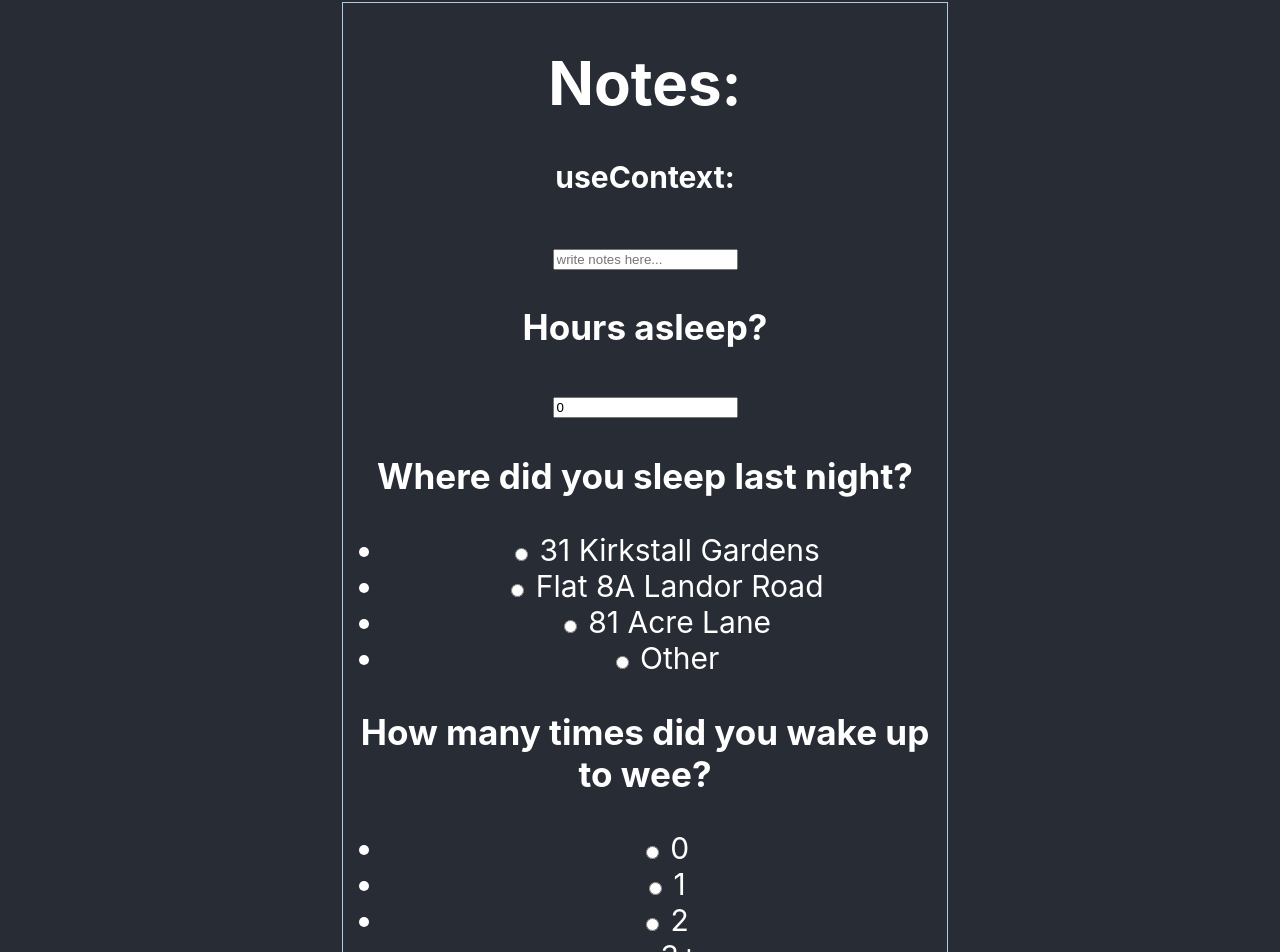
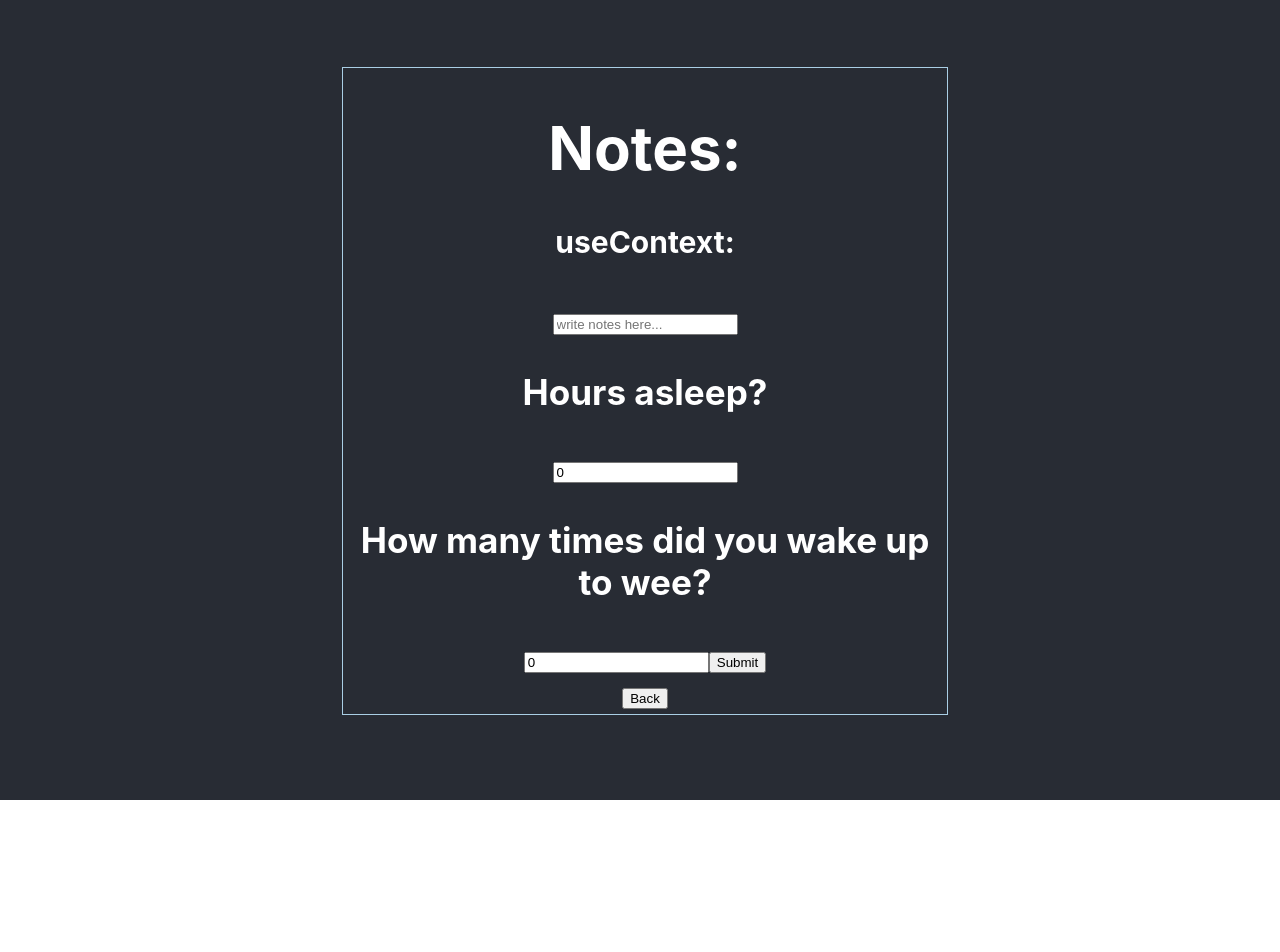
Before and after one commit to jjadeseravla/sleep-tracker, a React (Create React App) app: page /info/1 in a window 1280 px wide. Shown: the top 952 px of the page. After the commit the page ends 800 px from the top, so only its background shows below. Built offline with nearby package versions, Linux system fonts and the light colour scheme.

Commit message:
Question 3 added to state
Changed 'how many times get up to wee' from radio buttons back to text so its the same as other 2 questions because i didnt know how to use radio buttons in state

```diff
--- a/src/App.js
+++ b/src/App.js
@@ -32,7 +32,7 @@ const getDaysInMonth = (month, year) => {
   const result = daysArr.map((x) => {
     return { day: ++x } //, note: ''
   }); //[1, 2, 3, ..] ++ infront of x so it doesnt return x before its plusd it
-  console.log(result);
+  // console.log(result);
   return result;
 }
 
@@ -52,12 +52,12 @@ function App() {
     const newState = gridCells.map((row) => {
       return row.map((cell) => {
         if (String(cell.day) === id) {
-          return {...cell, note: formState.note, hours: formState.hours} //copy whats in there already and add note
+          return {...cell, note: formState.note, hours: formState.hours, wee: formState.wee} //copy whats in there already and add note
         }
         return cell;
       })
     })
-    console.log('newState', newState);
+    // console.log('newState', newState);
     setGridCells(newState);
   }
 
--- a/src/components/Square.js
+++ b/src/components/Square.js
@@ -29,6 +29,7 @@ const Square = ({clickNotes, cell}) => {
 
   const noteToDisplay = cell.note ? cell.note : ''; // or render {note}
   const hoursAsleep = cell.hours ? cell.hours : 0;
+  const toilet = cell.wee ? cell.wee : 0;
 
   return (
     <div>
@@ -38,6 +39,7 @@ const Square = ({clickNotes, cell}) => {
       Day: {cell.day}
       {noteToDisplay}
       hours asleep: {hoursAsleep}
+      woke up to wee: {toilet}
     </button>
       <div className={squareColour} onClick={changeColour}></div>
     </div>
--- a/src/components/SquareInfo.js
+++ b/src/components/SquareInfo.js
@@ -7,7 +7,7 @@ const SquareInfo = ({onSubmit}) => {
 
    const { id } = useParams();
 
-  const [formValues, setFormValues] = useState({ note: '' , hours: 0});
+  const [formValues, setFormValues] = useState({ note: '' , hours: 0, wee: 0});
 
   let history = useHistory();
 
@@ -16,6 +16,67 @@ const SquareInfo = ({onSubmit}) => {
   }
 
   const {ovalue, setOvalue} = useContext(UserContext);
+
+
+  const handleChange = (e) => {
+    const {name, value} = e.target;
+    setFormValues(prevState => ({
+      ...prevState,
+      [name]: value
+    }));
+  };
+
+  return (
+    <div className="myform">
+      <h1>Notes:</h1>
+        <h4>useContext: {ovalue}</h4>
+        <form action="" method="post" onSubmit={(e) => {onSubmit(e, formValues, id)}}>
+          <input
+          value={formValues.note}
+          type="text"
+          id="note"
+          name="note"
+          placeholder="write notes here..."
+          onChange={handleChange}
+          value={formValues.note}/>
+
+          <h3>Hours asleep?</h3>
+          <input
+          value={formValues.hours}
+          type="text"
+          id="hours"
+          name="hours"
+          step="any"
+          onChange={handleChange}/>
+
+          <h3>How many times did you wake up to wee?</h3>
+          <input
+          value={formValues.wee}
+          type="text"
+          id="wee"
+          name="wee"
+          onChange={handleChange}/>
+
+          <input type="submit" value="Submit"/>
+        </form>
+      <button onClick={routeChange}>Back</button>
+    </div>
+  )
+}
+
+// <ul>
+// <li><input type="radio" name="wee" value="wee1" /> 0</li>
+// <li><input type="radio" name="wee" value="wee2" /> 1</li>
+// <li><input type="radio" name="wee" value="wee3" /> 2</li>
+// <li><input type="radio" name="wee" value="wee4" /> 3+</li>
+// </ul>
+// <h3>Where did you sleep last night?</h3>
+// <ul>
+// <li><input type="radio" name="bed" value="bed1" /> 31 Kirkstall Gardens</li>
+// <li><input type="radio" name="bed" value="bed2" /> Flat 8A Landor Road</li>
+// <li><input type="radio" name="bed" value="bed3" /> 81 Acre Lane</li>
+// <li><input type="radio" name="bed" value="bed4" /> Other</li>
+// </ul>
 
 //   function useLocalStorage(key, initialValue) {
 //   // State to store our value
@@ -50,58 +111,4 @@ const SquareInfo = ({onSubmit}) => {
 //   };
 //   return [storedValue, setValue];
 // }
-
-  const handleChange = (e) => {
-    const {name, value} = e.target;
-    setFormValues(prevState => ({
-      ...prevState,
-      [name]: value
-    }));
-  };
-
-  return (
-    <div className="myform">
-      <h1>Notes:</h1>
-        <h4>useContext: {ovalue}</h4>
-        <form action="" method="post" onSubmit={(e) => {onSubmit(e, formValues, id)}}>
-          <input
-          value={formValues.note}
-          type="text"
-          id="note"
-          name="note"
-          placeholder="write notes here..."
-          onChange={handleChange}
-          value={formValues.note}/>
-
-          <h3>Hours asleep?</h3>
-          <input
-          value={formValues.hours}
-          type="text"
-          id="hours"
-          name="hours"
-          step="any"
-          onChange={handleChange}/>
-
-          <h3>Where did you sleep last night?</h3>
-            <ul>
-              <li><input type="radio" name="bed" value="bed1" /> 31 Kirkstall Gardens</li>
-              <li><input type="radio" name="bed" value="bed2" /> Flat 8A Landor Road</li>
-              <li><input type="radio" name="bed" value="bed3" /> 81 Acre Lane</li>
-              <li><input type="radio" name="bed" value="bed4" /> Other</li>
-              </ul>
-          <h3>How many times did you wake up to wee?</h3>
-            <ul>
-              <li><input type="radio" name="wee" value="wee1" /> 0</li>
-              <li><input type="radio" name="wee" value="wee2" /> 1</li>
-              <li><input type="radio" name="wee" value="wee3" /> 2</li>
-              <li><input type="radio" name="wee" value="wee4" /> 3+</li>
-            </ul>
-          <input type="submit" value="Submit"/>
-        </form>
-      <button onClick={routeChange}>Back</button>
-    </div>
-  )
-}
-
-
 export default SquareInfo;
```
